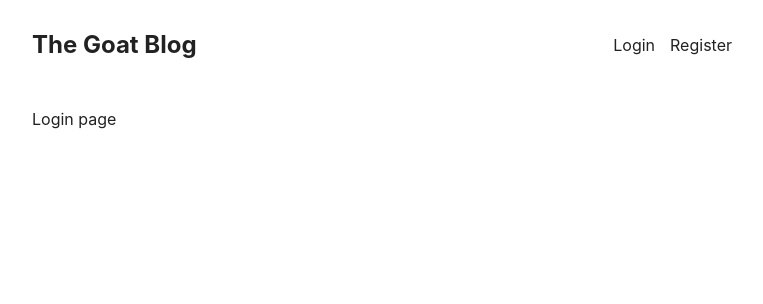
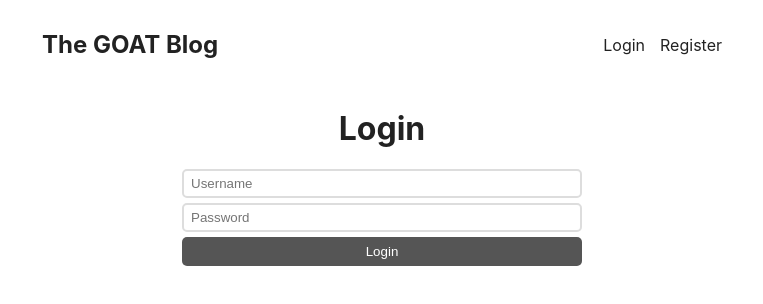
Before and after one commit to notjuanitorres/thegoatblog, a React (Create React App) app in the folder client/: page /login in a window 1280 px wide. Shown: the top 304 px of the page, without its empty margins (258-1021 px from the left). Built offline with nearby package versions, Linux system fonts and the light colour scheme.

Commit message:
Add login and register pages

```diff
--- a/client/src/App.css
+++ b/client/src/App.css
@@ -1,3 +1,6 @@
+*{
+    box-sizing: border-box;
+}
 body{
     color: #222;
 }
@@ -62,3 +65,32 @@
     margin:10px 0;
     line-height: 1.4rem;
 }
+
+form.login, form.register{
+    max-width: 400px;
+    margin: 0 auto;
+}
+
+input{
+    display:block;
+    margin-bottom: 5px;
+    width: 100%;
+    padding: 5px 7px;
+    border: 2px solid #ddd;
+    border-radius: 5px;
+    background-color: #fff;
+}
+
+button{
+    width: 100%;
+    display: block;
+    background-color: #555;
+    border: 0;
+    color: #fff;
+    border-radius: 5px;
+    padding: 7px 0;
+}
+
+form h1{
+    text-align: center;
+}
--- a/client/src/App.js
+++ b/client/src/App.js
@@ -2,6 +2,8 @@
 import Header from './Header';
 import Layout from './Layout';
 import IndexPage from './pages/IndexPage';
+import LoginPage from './pages/LoginPage';
+import RegisterPage from './pages/RegisterPage';
 import Post from './Post';
 import {Route, Routes} from "react-router-dom";
 
@@ -10,7 +12,8 @@
     <Routes>
       <Route path="/" element={<Layout />}>
         <Route index element={<IndexPage />} />
-        <Route path={'/login'} element= {<div>Login page</div>} />
+        <Route path={'/login'} element={<LoginPage />} />
+        <Route path={'/register'} element= {<RegisterPage />} />
       </Route>
     </Routes>
   );
--- a/client/src/Header.js
+++ b/client/src/Header.js
@@ -3,7 +3,7 @@
 export default function Header() {
     return(
         <header>
-        <Link to="/" className="logo">The Goat Blog</Link>
+        <Link to="/" className="logo">The GOAT Blog</Link>
         <nav>
           <Link to="/login">Login</Link>
           <Link to="/register">Register</Link>
--- /dev/null
+++ b/client/src/pages/LoginPage.js
@@ -0,0 +1,10 @@
+export default function LoginPage() {
+    return(
+        <form className="login">
+            <h1>Login</h1>
+            <input type="text" placeholder="Username" />
+            <input type="password" placeholder="Password" />
+            <button>Login</button>
+        </form>
+    );
+}
--- /dev/null
+++ b/client/src/pages/RegisterPage.js
@@ -0,0 +1,10 @@
+export default function RegisterPage() {
+    return(
+        <form className="register">
+            <h1>Register</h1>
+            <input type="text" placeholder="Username" />
+            <input type="password" placeholder="Password" />
+            <button>Register</button>
+        </form>
+    );
+}
```
